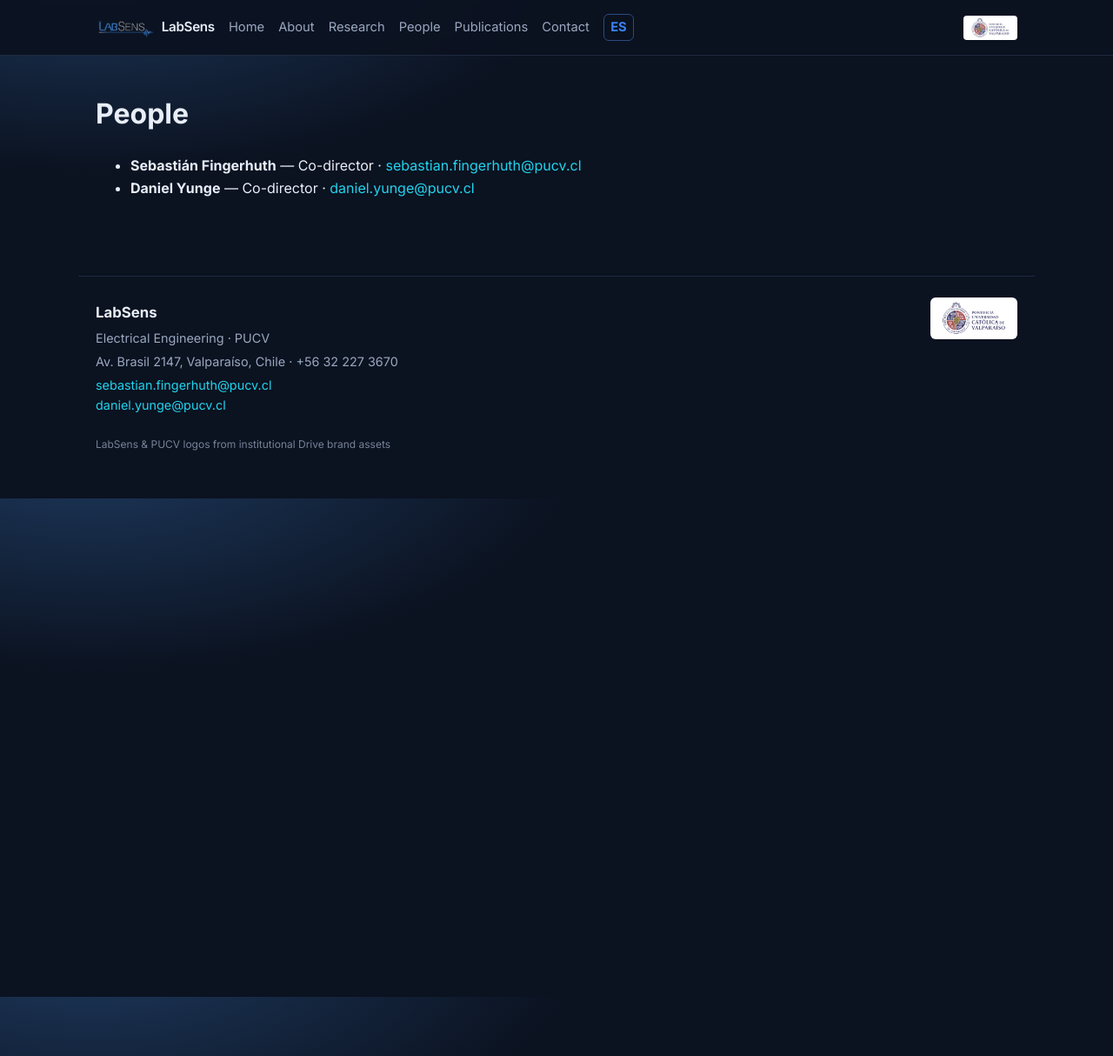
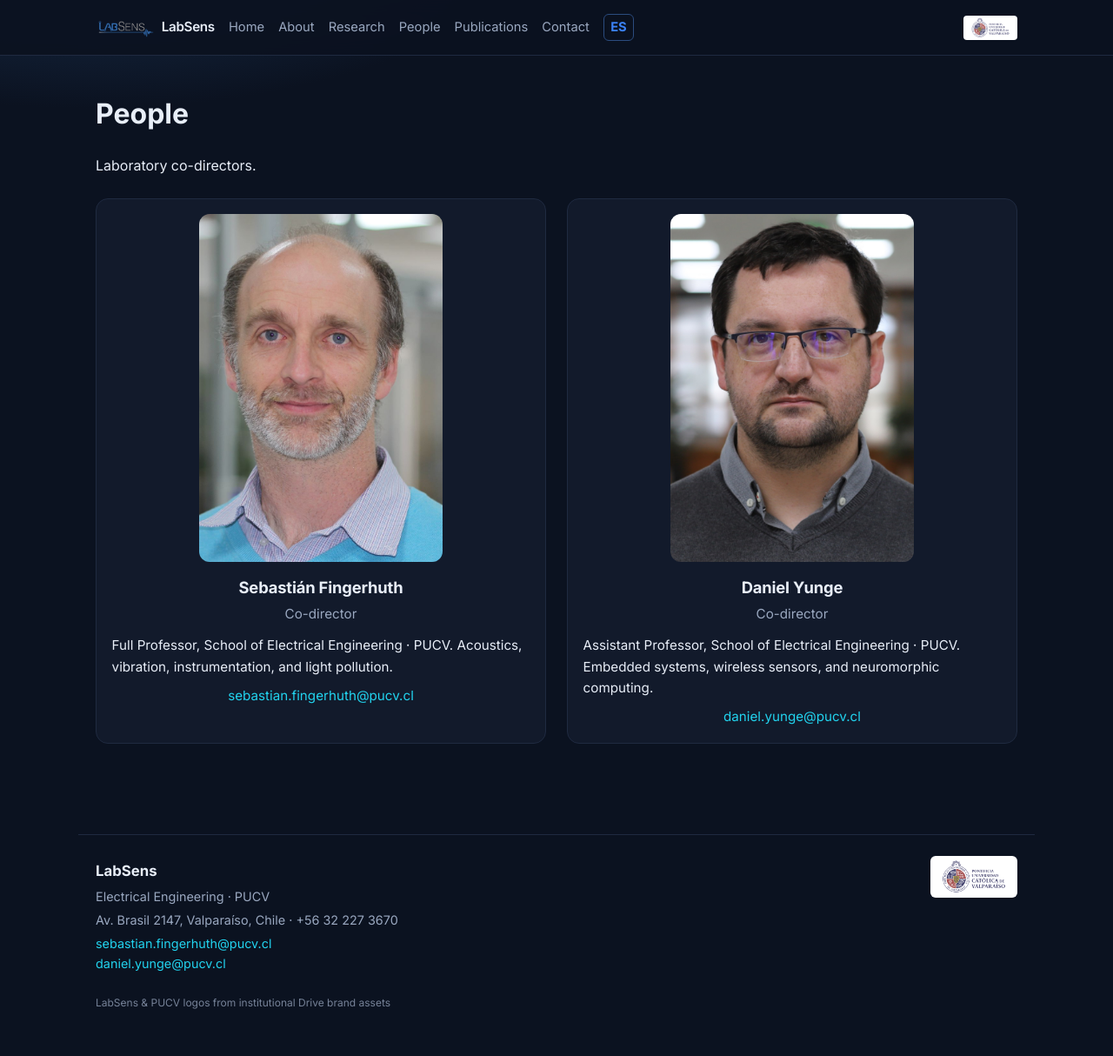
Before and after one commit to sfingerh/labsens, a Jekyll site: the page built from en/people/index.md, in a window 1280 px wide and 1214 px high. Shown: the whole window at 87% size. Built offline with Jekyll 4.4.1, drawn with Linux system fonts in a browser that asks for light colours.

Commit message:
Add EIE portraits to /people/ (local assets, no hotlink).
Download Fingerhuth and Yunge headshots into assets/img/people and wire ES/EN people pages with a simple grid.

```diff
--- a/assets/css/main.css
+++ b/assets/css/main.css
@@ -260,3 +260,39 @@ a.card p {
 .project h3 { margin: 0 0 .45rem; font-size: 1.05rem; }
 .project p { margin: 0 0 .55rem; color: var(--muted, #9aa8c0); font-size: .95rem; }
 .project p:last-child { margin-bottom: 0; }
+
+/* People */
+.people-grid {
+  display: grid;
+  grid-template-columns: repeat(auto-fit, minmax(240px, 1fr));
+  gap: 1.5rem;
+  margin: 1.5rem 0 2rem;
+}
+.person {
+  background: var(--card, #121a2b);
+  border: 1px solid var(--line, #1f2a40);
+  border-radius: 14px;
+  padding: 1.1rem;
+}
+.person-photo {
+  display: block;
+  width: 100%;
+  max-width: 280px;
+  aspect-ratio: 1;
+  object-fit: cover;
+  border-radius: 12px;
+  margin: 0 auto 0.9rem;
+}
+.person h2 {
+  margin: 0 0 0.25rem;
+  font-size: 1.15rem;
+  text-align: center;
+}
+.person .role {
+  margin: 0 0 0.75rem;
+  color: var(--muted, #9aa8c0);
+  text-align: center;
+  font-size: 0.95rem;
+}
+.person p { margin: 0 0 0.55rem; font-size: 0.95rem; }
+.person p:last-child { margin-bottom: 0; text-align: center; }
--- a/en/people/index.md
+++ b/en/people/index.md
@@ -2,10 +2,25 @@
 layout: default
 lang: en
 title: People
+description: LabSens team · co-directors
 permalink: /en/people/
 ---
 <h1>People</h1>
-<ul>
-  <li><strong>Sebastián Fingerhuth</strong> — Co-director · <a href="mailto:sebastian.fingerhuth@pucv.cl">sebastian.fingerhuth@pucv.cl</a></li>
-  <li><strong>Daniel Yunge</strong> — Co-director · <a href="mailto:daniel.yunge@pucv.cl">daniel.yunge@pucv.cl</a></li>
-</ul>
+<p>Laboratory co-directors.</p>
+
+<div class="people-grid">
+  <article class="person">
+    <img class="person-photo" src="{{ '/assets/img/people/sebastian-fingerhuth.jpg' | relative_url }}" alt="Sebastián Fingerhuth" width="400" height="400" loading="lazy">
+    <h2>Sebastián Fingerhuth</h2>
+    <p class="role">Co-director</p>
+    <p>Full Professor, School of Electrical Engineering · PUCV. Acoustics, vibration, instrumentation, and light pollution.</p>
+    <p><a href="mailto:sebastian.fingerhuth@pucv.cl">sebastian.fingerhuth@pucv.cl</a></p>
+  </article>
+  <article class="person">
+    <img class="person-photo" src="{{ '/assets/img/people/daniel-yunge.jpg' | relative_url }}" alt="Daniel Yunge" width="400" height="400" loading="lazy">
+    <h2>Daniel Yunge</h2>
+    <p class="role">Co-director</p>
+    <p>Assistant Professor, School of Electrical Engineering · PUCV. Embedded systems, wireless sensors, and neuromorphic computing.</p>
+    <p><a href="mailto:daniel.yunge@pucv.cl">daniel.yunge@pucv.cl</a></p>
+  </article>
+</div>
```
Also changed, not shown: people/index.md (+19 -4 lines), assets/img/people/daniel-yunge.jpg (added), assets/img/people/sebastian-fingerhuth.jpg (added).
